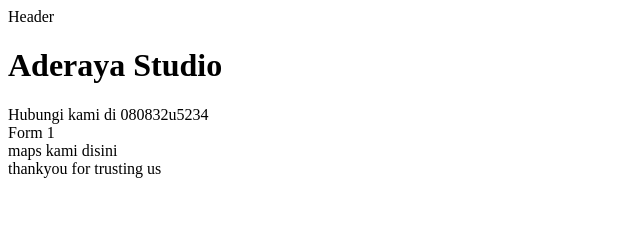
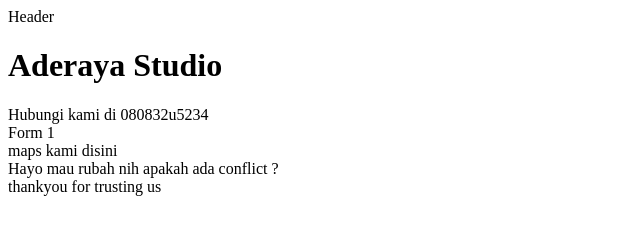
Before and after one commit to Ranggaadeputra16/Belajargit, a plain HTML site: page Asset/Fitur-contact.html in a window 1280 px wide. Shown: the whole page, without its empty margins (0-640 px from the left). Drawn offline with Linux system fonts and the light colour scheme.

Commit message:
Update Fitur-contact.html
mencoba conflict git sebelum merge

```diff
--- a/Asset/Fitur-contact.html
+++ b/Asset/Fitur-contact.html
@@ -11,6 +11,7 @@
     <div>Hubungi kami di 080832u5234</div>
     <div>Form 1</div>
     <div>maps kami disini  </div>
+    <div> Hayo mau rubah nih apakah ada conflict ?</div>
     <footer>thankyou for trusting us</footer>
 </body>
 </html>
```
